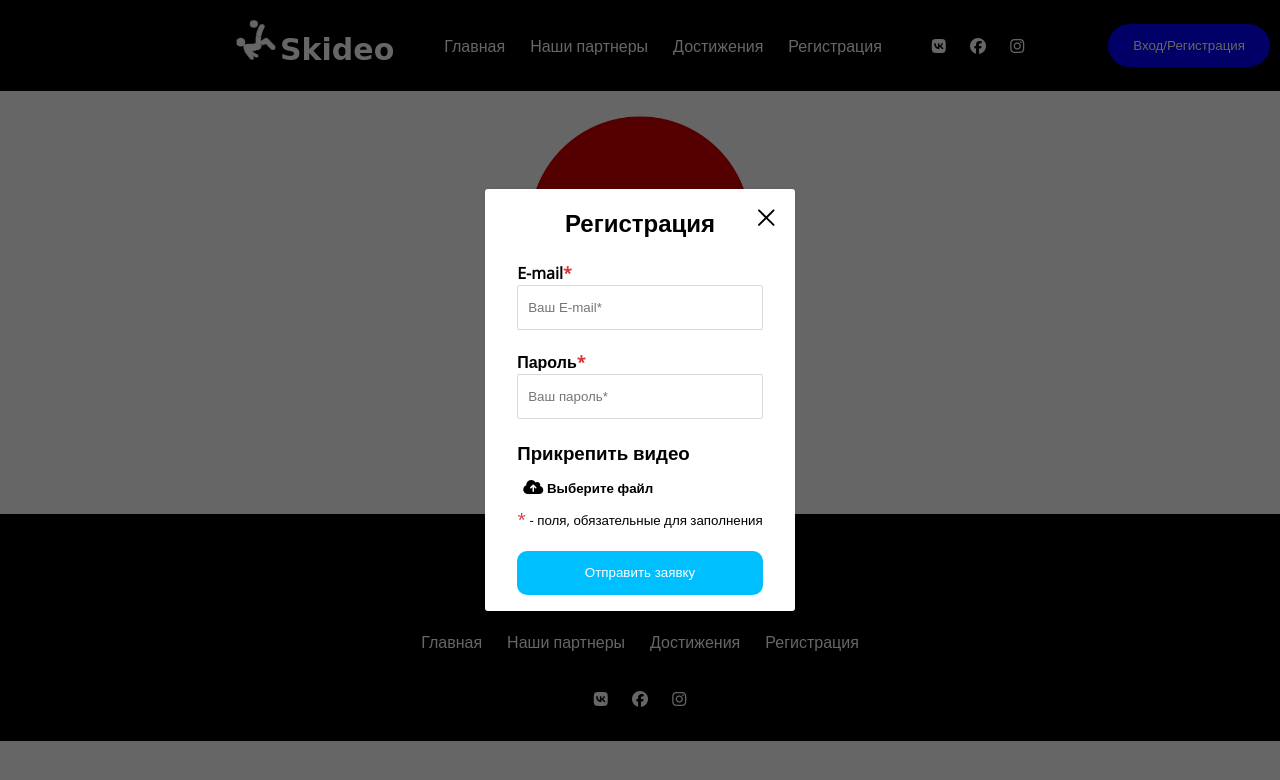
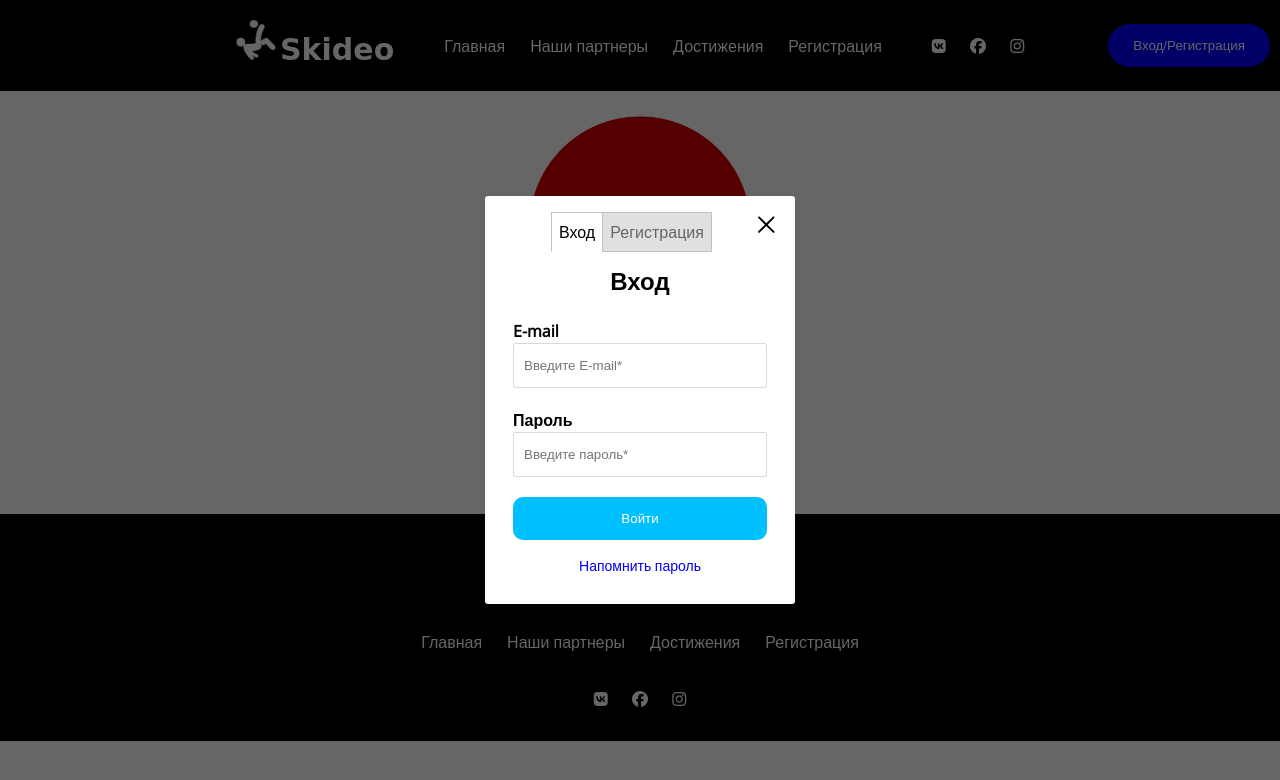
Before and after one commit to dmitrymalykhin/skideo, a plain HTML site: page temlates/500.html in a window 1280 px wide. Both pictures are taken after a click on the button "Вход/Регистрация". Drawn offline with nearby package versions, Linux system fonts and the light colour scheme; a web font is replaced by a local one.

Commit message:
Add files via upload

```diff
--- a/static/css/style.css
+++ b/static/css/style.css
@@ -404,7 +404,7 @@ z-index: -10;
 	padding: 25px 15px;
 }
 .l-center {
-	margin-left: 100px !important;
+	margin-left: 50px !important;
 }
 .error {
 	color: #000;
@@ -415,6 +415,14 @@ z-index: -10;
 .error-title {
 	font-size: 30px;
 	margin-top: 25px;
+}
+.conditions {
+	font-size: 14px;
+	text-align: center;
+	padding-top: 15px;
+}
+.conditions a {
+	color: blue;
 }
 @media only screen and (min-width: 40em) {
 .modal-overlay {
@@ -524,7 +532,7 @@ opacity: 1;
 
 @media screen and (max-width: 576px){
 	.l-center {
-	margin-left: 10px;
+	margin-left: 100px !important;
 }
 .btn-register {
 left: 0;
--- a/temlates/500.html
+++ b/temlates/500.html
@@ -115,37 +115,67 @@
 					<path fill="#000000" d="M15.898,4.045c-0.271-0.272-0.713-0.272-0.986,0l-4.71,4.711L5.493,4.045c-0.272-0.272-0.714-0.272-0.986,0s-0.272,0.714,0,0.986l4.709,4.711l-4.71,4.711c-0.272,0.271-0.272,0.713,0,0.986c0.136,0.136,0.314,0.203,0.492,0.203c0.179,0,0.357-0.067,0.493-0.203l4.711-4.711l4.71,4.711c0.137,0.136,0.314,0.203,0.494,0.203c0.178,0,0.355-0.067,0.492-0.203c0.273-0.273,0.273-0.715,0-0.986l-4.711-4.711l4.711-4.711C16.172,4.759,16.172,4.317,15.898,4.045z"></path>
 				</svg>
 			</a>
+			<div class="tabs">
+				<input type="radio" name="inset" value="" id="tab_1" checked>
+				<label class="l-center" for="tab_1">Вход</label>
+
+				<input type="radio" name="inset" value="" id="tab_2">
+				<label for="tab_2">Регистрация</label>
+				<div id="txt_1">
+					<div class="modal-content">
+						<div class="text-center">
+							<h2>Вход</h2>
+							<div class="push20"></div>
+						</div>
+						<form action="#" method="post">
+							<div class="input">
+								<div class="blockinput">
+									<h4>E-mail</h4>
+									<input type="email" placeholder="Введите E-mail*" name="INPUT_FIELD" />
+								</div>
+								<div class="push20"></div>
+								<div class="blockinput">
+									<h4>Пароль</h4>
+									<input type="password" placeholder="Введите пароль*" name="INPUT_FIELD" />
+								</div>
+							</div>
+							<div class="push20"></div>
+							<button type="submit" class="btn btn-send">Войти</button>
+							<div class="conditions">
+								<a href="">Напомнить пароль</a>
+							</div>
+						</form>
+					</div>
+				</div>
+				<div id="txt_2">
 					<div class="modal-content">
 						<div class="text-center">
 							<h2>Регистрация</h2>
 							<div class="push20"></div>
 						</div>
-				<form action="#" method="post" onsubmit = "complete()">
+						<form action="#" method="post">
 							<div class="input">
 								<div class="blockinput">
 									<h4>E-mail<span class="red f16">*</span></h4>
-							<input type="email" placeholder="Ваш E-mail*" name="INPUT_FIELD" />
+									<input type="email" placeholder="Ваш E-mail" name="INPUT_FIELD" />
 								</div>
 								<div class="push20"></div>
 								<div class="blockinput">
 									<h4>Пароль<span class="red f16">*</span></h4>
-							<input type="password" placeholder="Ваш пароль*" name="INPUT_FIELD" />
+									<input type="password" placeholder="Ваш пароль" name="INPUT_FIELD" />
 								</div>
 							</div>
-					<div class="push20"></div>
-					<h3>Прикрепить видео</h3>
-					<button class="load-video">
-						<input type="file" id="file-input" name="INPUT_FIELD" accept="video/*" />
-						<span id="output"></span>
-						<label  class="file-input" type="file"  accept="image/*" for="file-input">
-							<i class="fa fa-cloud-upload" aria-hidden="true" style="font-size:16px;"></i>
-							<b>Выберите файл</b></label>
-						</button>
 							<small><span class="red f16">*</span>
 							- поля, обязательные для заполнения</small>
 							<div class="push20"></div>
-						<button type="submit" class="btn btn-send">Отправить заявку</button>
+							<button type="submit" class="btn btn-send">Зарегистрироваться</button>
+
+							<div class="conditions">
+								<a href="">Правила</a> и <a href="">Конфиденциальность</a>
+							</div>
 						</form>
+					</div>
+				</div>
 			</div>
 		</div>
 	</div>
```
Also changed, not shown: temlates/403.html (+43 -13 lines), temlates/404.html (+43 -13 lines), temlates/edit.html (+43 -13 lines), temlates/index.html (+8 -1 lines), temlates/profile.html (+43 -13 lines). Lines whose indentation alone changed are shown as unchanged.
